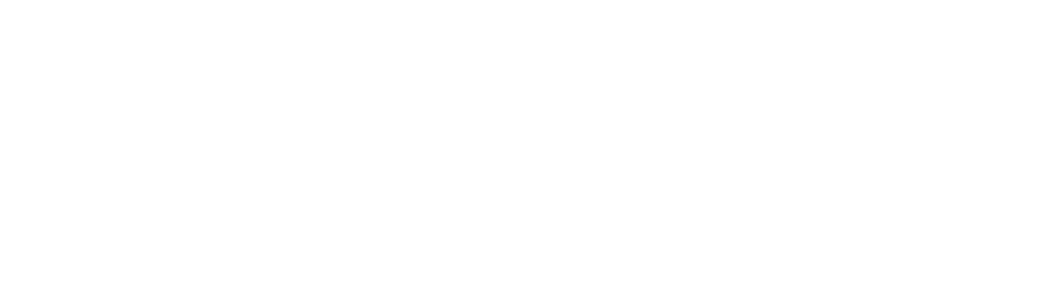
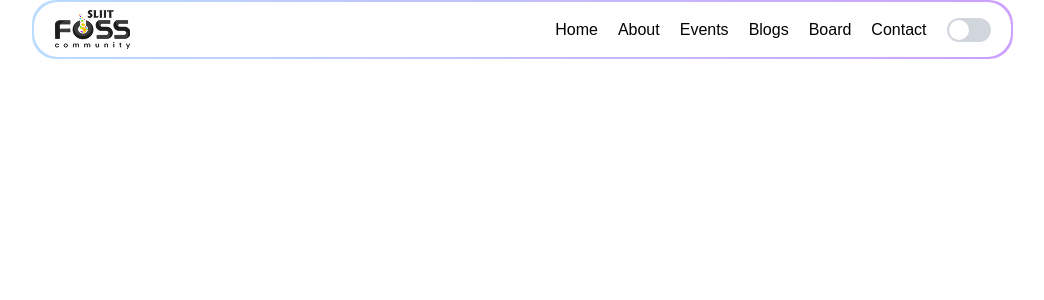
Before and after one commit to sliit-foss/sliitfoss-official, a Next.js app: page / in a window 1280 px wide. Shown: the top 300 px of the page, without its empty margins (118-1162 px from the left). Built offline with nearby package versions, Linux system fonts and the light colour scheme.

Commit message:
feat(navbar): add navbar

```diff
--- a/src/app/page.tsx
+++ b/src/app/page.tsx
@@ -1,3 +1,6 @@
+import NavBar from "@/components/NavBar";
 export default function Home() {
-  return <div></div>;
+  return <div>
+    <NavBar/>
+  </div>;
 }
--- /dev/null
+++ b/src/components/NavBar.tsx
@@ -0,0 +1,56 @@
+'use client';
+
+import Image from 'next/image';
+import Link from 'next/link';
+import { useState } from 'react';
+
+export default function NavBar() {
+  const [open, setOpen] = useState(false);
+
+  return (
+    <div className="w-screen flex items-center justify-center">
+      <nav className="md:rounded-[24px] bg-[linear-gradient(90deg,rgba(141,198,255,0.61)_0%,rgba(173,101,255,0.61)_100%)] p-[2px] w-screen md:w-[981px] md:flex md:items-center md:justify-center">
+        <div className="md:rounded-[24px] bg-white text-black flex flex-col justify-between md:flex-row md:w-[981px] px-[5px] py-[5px] md:px-[20px] md:py-[5px]">
+          <div className="flex items-center justify-between">
+            <Image
+              src="/assets/logo-dark.png"
+              alt="Logo"
+              width={76}
+              height={45}
+            />
+            <div className="md:hidden">
+              <button onClick={() => setOpen(!open)}>
+                {open ? 'Close' : 'Menu'}
+              </button>
+            </div>
+          </div>
+          <div
+            className={`font-[24px] flex flex-col md:flex-row items-center justify-center gap-[10px] md:gap-[20px] ${
+              open ? 'flex' : 'hidden md:flex'
+            }`}
+          >
+            <Link href={'#'}>Home</Link>
+            <Link href={'#'}>About</Link>
+            <Link href={'#'}>Events</Link>
+            <Link href={'#'}>Blogs</Link>
+            <Link href={'#'}>Board</Link>
+            <Link href={'#'}>Contact</Link>
+
+            <label className="relative inline-flex items-center cursor-pointer">
+              <input
+                type="checkbox"
+                className="sr-only peer"
+                aria-label="Toggle theme"
+              />
+              <div
+                className="w-11 h-6 bg-gray-300 peer-focus:outline-none rounded-full peer peer-checked:bg-gray-600
+    after:content-[''] after:absolute after:top-[2px] after:left-[2px] after:bg-white after:rounded-full
+    after:h-5 after:w-5 after:transition-all peer-checked:after:translate-x-full"
+              ></div>
+            </label>
+          </div>
+        </div>
+      </nav>
+    </div>
+  );
+}
```
Also changed, not shown: public/assets/logo-dark.png (added), 1 other file (tests, documents, lock files or other folders).
